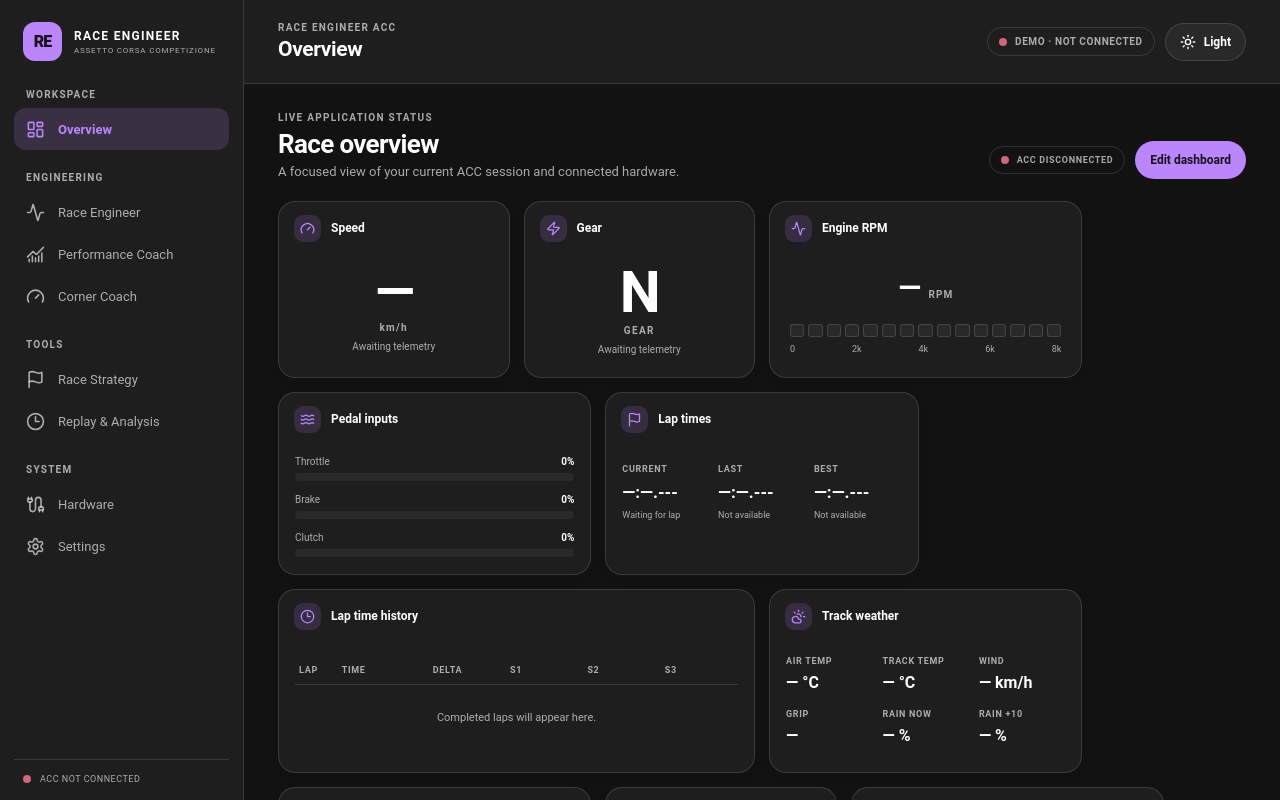
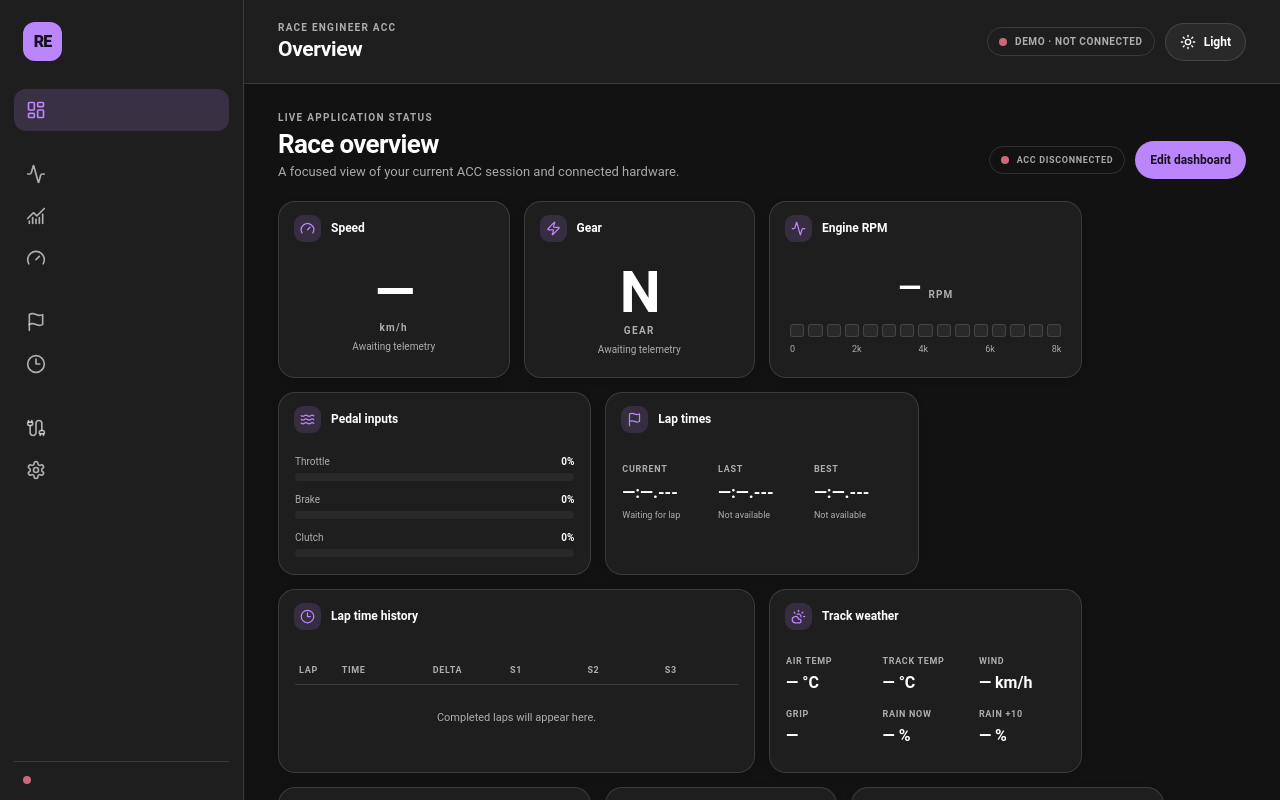
Before and after one commit to AbhilashHalappa/iRacing_and_ACC_SimLink, a React (Vite) app in the folder frontend/: page / in a window 1280 px wide. Shown: the top 800 px of the page. Built offline with nearby package versions, Linux system fonts and the light colour scheme.

Commit message:
ui: make navigation rail icon-only with hover labels

```diff
--- a/frontend/src/App.tsx
+++ b/frontend/src/App.tsx
@@ -94,7 +94,7 @@ function App() {
   const reset = () => setDraft(initial.map(t=>({...t})));
   const groups = [...new Set(nav.map(n=>n.group))];
   return <div className="app-shell" data-theme={theme}>
-    <aside className="navigation-rail"><div className="brand"><div className="brand-mark">RE</div><div className="brand-copy"><strong>RACE ENGINEER</strong><span>ASSETTO CORSA COMPETIZIONE</span></div></div><nav>{groups.map(group=><div className="nav-group" key={group}><div className="nav-heading">{group}</div>{nav.filter(n=>n.group===group).map(item=>{const Icon=item.icon;return <button key={item.name} className={active===item.name?"nav-item selected":"nav-item"} onClick={()=>setActive(item.name)} title={item.name}><Icon size={19}/><span>{item.name}</span></button>;})}</div>)}</nav><div className="rail-footer"><span className="status-dot"/><span>ACC NOT CONNECTED</span></div></aside>
+    <aside className="navigation-rail"><div className="brand" title="Race Engineer ACC"><div className="brand-mark">RE</div></div><nav aria-label="Main navigation">{groups.map(group=><div className="nav-group" key={group}>{nav.filter(n=>n.group===group).map(item=>{const Icon=item.icon;return <button key={item.name} className={active===item.name?"nav-item selected":"nav-item"} onClick={()=>setActive(item.name)} title={item.name} aria-label={item.name} data-tooltip={item.name}><Icon size={20}/></button>;})}</div>)}</nav><div className="rail-footer" title="ACC not connected"><span className="status-dot"/></div></aside>
     <main className="main-content"><header className="top-bar"><div><div className="eyebrow">RACE ENGINEER ACC</div><h1>{active}</h1></div><div className="top-bar-actions"><div className="prototype-state"><span/>DEMO · NOT CONNECTED</div><button className="theme-toggle" onClick={()=>setTheme(t=>t==="dark"?"light":"dark")} title="Toggle theme">{theme==="dark"?<Sun size={16}/>:<Moon size={16}/>}<span>{theme==="dark"?"Light":"Dark"}</span></button></div></header>
       {active==="Overview" ? <section className="workspace overview-page"><div className="overview-heading"><div><div className="eyebrow">LIVE APPLICATION STATUS</div><h2>Race overview</h2><p>A focused view of your current ACC session and connected hardware.</p></div><div className="overview-heading-actions"><div className="connection-chip"><span/>ACC DISCONNECTED</div>{!editing?<button className="primary-action" onClick={startEdit}>Edit dashboard</button>:<><button className="secondary-action" onClick={()=>setLibraryOpen(v=>!v)}><Plus size={15}/> Add tiles</button><button className="primary-action" onClick={save}><Save size={15}/> Save</button><button className="secondary-action" onClick={cancel}><X size={15}/> Cancel</button></>}</div></div>
       {editing&&<div className="dashboard-editor"><div><strong>Edit Overview</strong><span>Drag unpinned tiles to reorder. Pinned tiles stay in the top section.</span></div><button className="text-action" onClick={reset}><RotateCcw size={14}/> Reset to default</button></div>}
```
